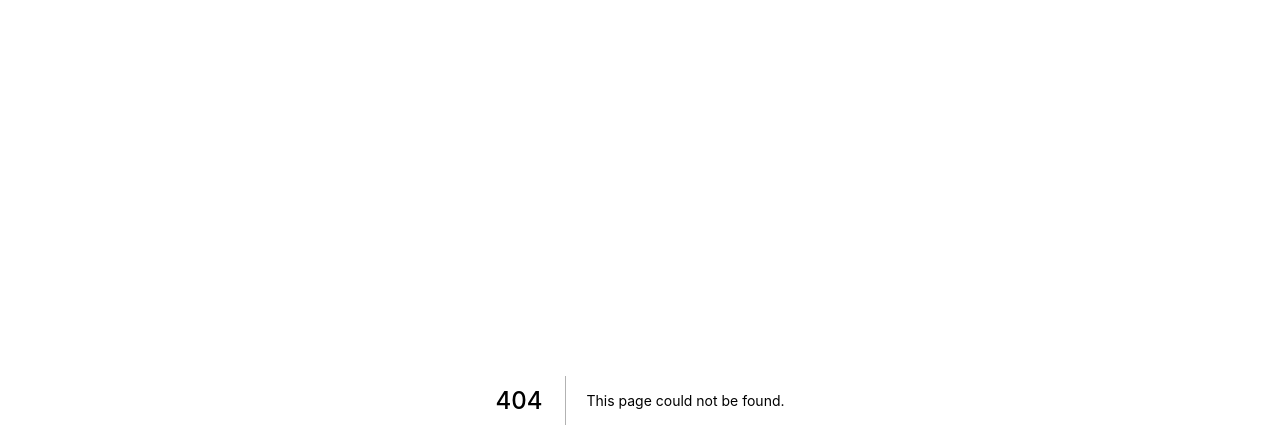
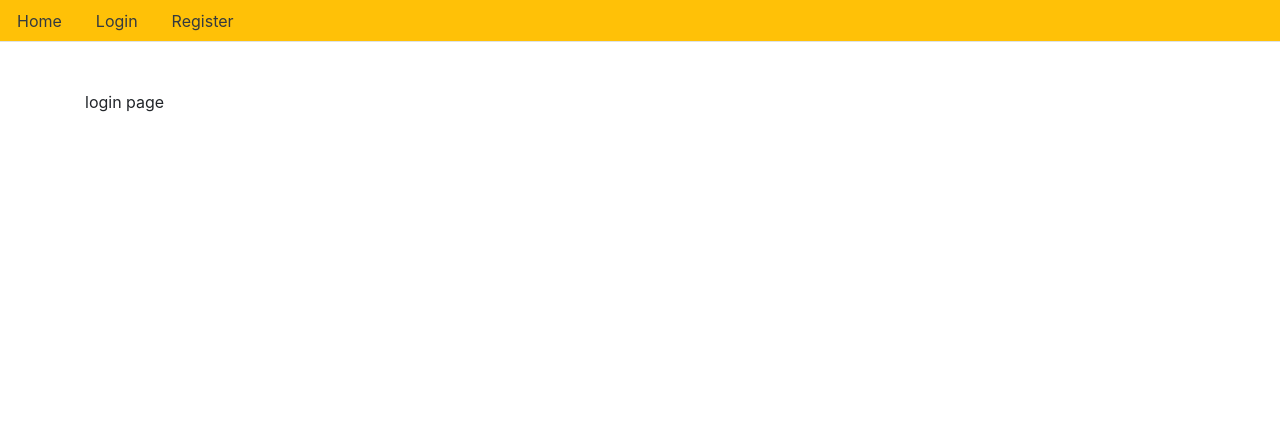
Before and after one commit to dontrellthedeveloper/aws-mern-client, a Next.js app: page /login in a window 1280 px wide. Before the commit this address had no page. Shown: the top 448 px of the page. Built offline with nearby package versions, Linux system fonts and the light colour scheme.

Commit message:
added link component

```diff
--- a/components/Layout.js
+++ b/components/Layout.js
@@ -1,6 +1,7 @@
 import React from 'react';
 
 import Head from 'next/head';
+import Link from 'next/link';
 
 const Layout = ({ children }) => {
     const head = () => (
@@ -12,19 +13,19 @@ const Layout = ({ children }) => {
     const nav = () => (
         <ul className="nav nav-tabs bg-warning">
             <li className="nav-item">
-                <a className="nav-link text-dark" href="">
-                    Home
-                </a>
+                <Link href="/">
+                    <a className="nav-link text-dark">Home</a>
+                </Link>
             </li>
             <li className="nav-item">
-                <a className="nav-link text-dark" href="">
-                    Login
-                </a>
+                <Link href="/login">
+                    <a className="nav-link text-dark">Login</a>
+                </Link>
             </li>
             <li className="nav-item">
-                <a className="nav-link text-dark" href="">
-                    Register
-                </a>
+                <Link href="/register">
+                    <a className="nav-link text-dark">Register</a>
+                </Link>
             </li>
         </ul>
     );
--- /dev/null
+++ b/pages/login.js
@@ -0,0 +1,5 @@
+import Layout from '../components/Layout';
+
+const Login = () => <Layout>login page</Layout>;
+
+export default Login;
--- /dev/null
+++ b/pages/register.js
@@ -0,0 +1,5 @@
+import Layout from '../components/Layout';
+
+const Register = () => <Layout>register page</Layout>;
+
+export default Register;
```
Also changed, not shown: 1 other file (tests, documents, lock files or other folders).
